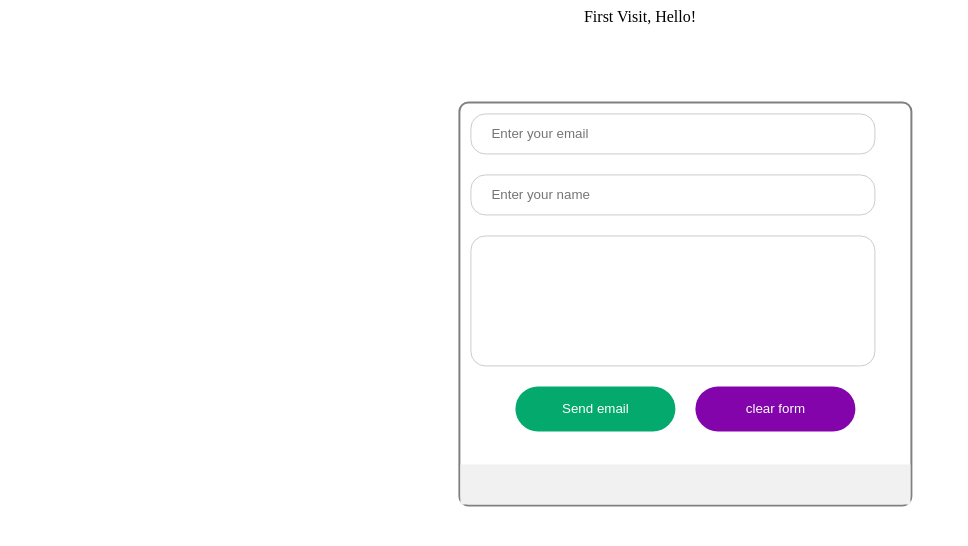
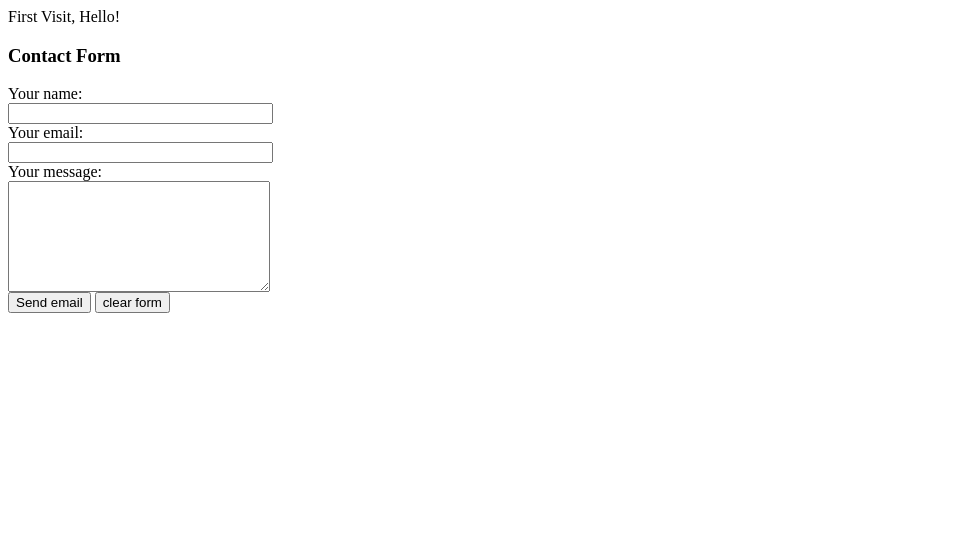
Before and after one commit to AmSaleh21/ITI_PHP, a PHP site: page /lab.php in a window 1280 px wide. Shown: the top 546 px of the page, without its empty margins (0-968 px from the left). Run offline with PHP 8.4, Linux system fonts and the light colour scheme.

Commit message:
Revert "added style to day1 lab and day2 lab and display"
This reverts commit c39bb567a520fa5b8e3924ecb7bac6239651b627.

```diff
--- a/Day_2/data.txt
+++ b/Day_2/data.txt
@@ -1,4 +1,3 @@
 02/22/2022 04:24:26 pm, ::1, msaleh.abdelrahman@gmail.com, Abdelrahman Saleh
 02/22/2022 04:24:35 pm, ::1, alioa@yahoo.com, ali abdo
 02/22/2022 04:25:16 pm, ::1, abdo.saleh@yahoo.com, abdallah saleh
-02/24/2022 04:37:46 am, ::1, msaleh.abdelrahman@gmail.com, Abdelrahman Saleh
--- a/Day_2/lab.php
+++ b/Day_2/lab.php
@@ -12,11 +12,11 @@ $vars = [
 session_start();
 
 if (!isset($_SESSION["is_visited"])) {
-    echo "<center> First Visit, Hello! </center>";
+    echo "First Visit, Hello!";
     $_SESSION["is_visited"] = true;
 } else {
     $_SESSION["counter"] = isset($_SESSION["counter"]) ? $_SESSION["counter"] + 1 : 2;
-    echo "<center> you visited this page " . $_SESSION["counter"] . " times </center>";
+    echo "you visited this page " . $_SESSION["counter"] . " times";
 }
 
 
@@ -78,10 +78,11 @@ function get_data($data)
     <meta http-equiv="X-UA-Compatible" content="IE=edge">
     <meta name="viewport" content="width=device-width, initial-scale=1.0">
     <title>contact form</title>
-    <link rel="stylesheet" href="style.css">
 </head>
 
 <body>
+    <h3> Contact Form </h3>
+
     <div id="after_submit">
         <?php
         if ($success) {
@@ -110,16 +111,6 @@ function get_data($data)
         ?>
     </div>
     <form action="<?php echo $_SERVER['PHP_SELF']; ?>" method="POST">
-
-        <div class="container">
-            <input class="input-fields" placeholder="Enter your email" name="email" value="<?php echo get_data("email"); ?>">
-            <input class="input-fields" placeholder="Enter your name" class="input" name="name" type="text" value="<?php echo get_data("name"); ?>" size="30" /><br />
-            <textarea class="input-fields" id="message" class="input" name="message" rows="7" cols="30" value="<?php echo get_data("message"); ?>"></textarea><br />
-            <div class="buttons-div flex">
-                <input class="buttons" id="submit" name="submit" type="submit" value="Send email" />
-                <input class="buttons" id="clear" name="clear" type="reset" value="clear form" />
-            </div>
-            <div id="error-messages">
         <?php
         if (count($error_message) > 0) {
             echo "<ul>";
@@ -129,8 +120,26 @@ function get_data($data)
             echo "</ul>";
         }
         ?>
+
+        <div class="row">
+            <label class="required" for="name">Your name:</label><br />
+            <input id="name" class="input" name="name" type="text" value="<?php echo get_data("name"); ?>" size="30" /><br />
+
         </div>
+        <div class="row">
+            <label class="required" for="email">Your email:</label><br />
+            <input id="email" class="input" name="email" type="text" value="<?php echo get_data("email"); ?>" size="30" /><br />
+
         </div>
+        <div class="row">
+            <label class="required" for="message">Your message:</label><br />
+            <textarea id="message" class="input" name="message" rows="7" cols="30" value="<?php echo get_data("message"); ?>"></textarea><br />
+
+        </div>
+
+        <input id="submit" name="submit" type="submit" value="Send email" />
+        <input id="clear" name="clear" type="reset" value="clear form" />
+
 
     </form>
 
--- a/Day_2/style.css
+++ /dev/null
@@ -1,70 +0,0 @@
-.container {
-    width: 450px;
-    height: relative;
-    margin: 35px auto;
-    font-family: 'Raleway';
-    position: relative;
-    top: 50%;
-    transform: translate(10%, 10%);
-    background-color: #fff;
-    border: 2px grey solid;
-    border-radius: 10px;
-}
-
-/* name, email and message share the same style*/
-.input-fields {
-    width: 90%;
-    padding: 12px 20px;
-    margin: 10px;
-    display: inline-block;
-    border: 1px solid #ccc;
-    border-radius: 15px;
-    box-sizing: border-box;
-}
-
-/*disable the text field resize*/
-#message {
-    resize: none;
-}
-
-/*sumbit and clear share the same styling*/
-.buttons {
-    color: white;
-    padding: 15px 30px;
-    margin: 10px;
-    border: none;
-    cursor: pointer;
-    width: 90%;
-    border-radius: 25px;
-}
-
-#submit {
-    background-color: #04AA6D;
-
-}
-
-#clear {
-    background-color: #8304aa;
-}
-
-.buttons:hover {
-    opacity: 0.6;
-}
-
-.buttons-div {
-    /* align-items: center;
-    justify-items: center; */
-    margin: 0% 10% 5% 10%;
-}
-
-.flex {
-    display: flex;
-}
-
-#error-messages {
-    background: #f1f1f1;
-    color: #000;
-    position: relative;
-    padding: 20px;
-    margin-top: 10px;
-}
```
Also changed, not shown: Day_2/displayTable.php (deleted, +0 -69 lines). Lines whose indentation alone changed are shown as unchanged.
